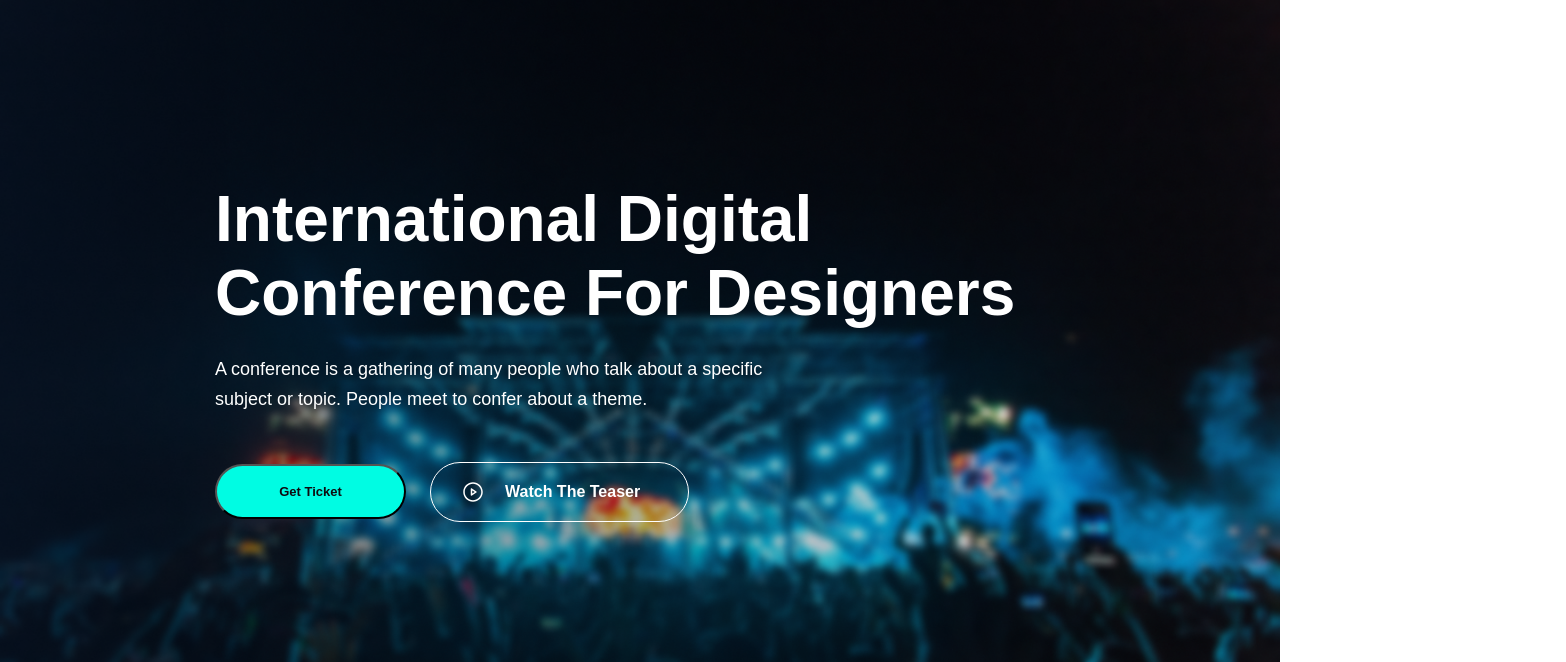
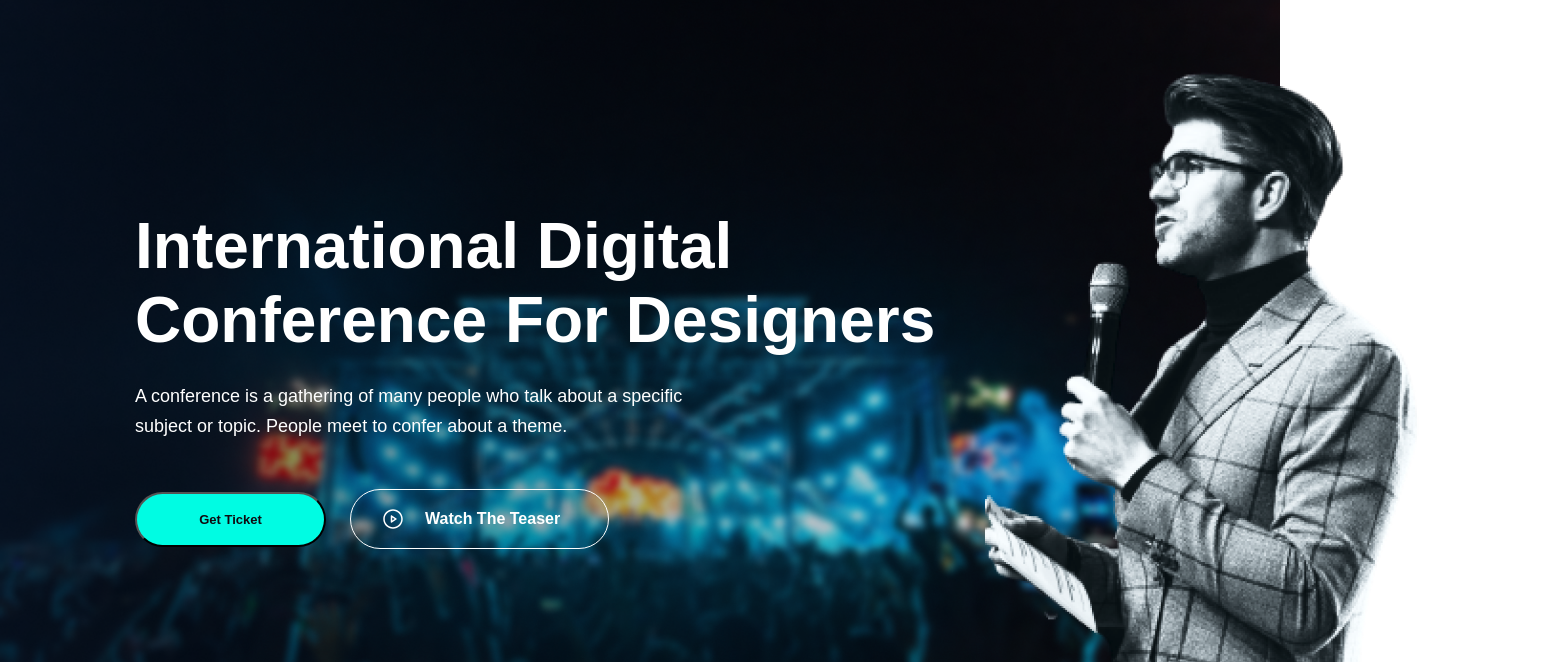
Before and after one commit to shaxboz00/project, a plain HTML site: page index.html in a window 1280 px wide. Shown: the part 94-756 px from the top of the page, 1566 px wide, since content can reach past the window. Drawn offline with Linux system fonts and the light colour scheme.

Commit message:
photo add and style

```diff
--- a/index.html
+++ b/index.html
@@ -24,6 +24,7 @@
             <button>Register</button>
         </header>
         <section class="section-1">
+            <div>
                 <div class="text">
                     <h1>
                         International Digital Conference For Designers
@@ -44,6 +45,10 @@
                          </button>
                     </div>
                 </div>
+            </div>
+            <div class="photo">
+                <img src="img/lynn-lukiyanova-H3O9CKKcnH4-unsplash-removebg-preview 1.png" alt="">
+            </div>
         </section>
     </div>
 </body>
--- a/style.css
+++ b/style.css
@@ -62,12 +62,12 @@ button{
     background-size: cover;
     display: flex;
     align-items: center;
-    justify-content: center;
 }
 
 .text {
     display: flex;
     flex-direction: column;
+    margin: 0px 0px 0px 135px;
 }
 
 h1{
```
Also changed, not shown: img/lynn-lukiyanova-H3O9CKKcnH4-unsplash-removebg-preview 1.png (added). Lines whose indentation alone changed are shown as unchanged.
